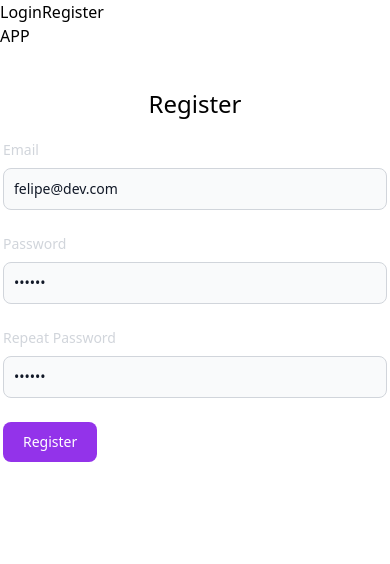
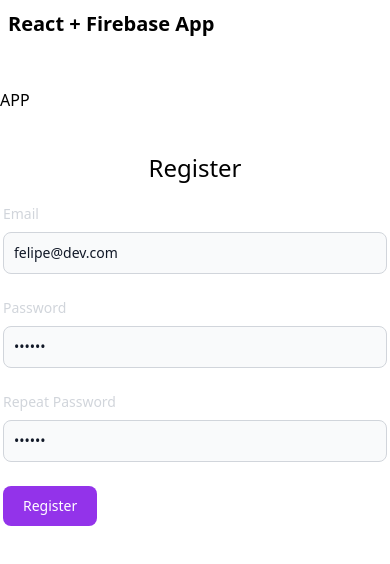
Before and after one commit to felipe300/React-Firebase, a React (Vite) app: page /register in a window 390 px wide. Shown: the top 564 px of the page. Built offline with nearby package versions, Linux system fonts and the light colour scheme; no server answers.

Commit message:
feat: Add styles for Navbar

```diff
--- a/src/components/FormErrors.jsx
+++ b/src/components/FormErrors.jsx
@@ -1,5 +1,4 @@
 const FormErrors = ({ err }) => {
-  // <span className='font-medium'>{err.message}</span> Username already taken!
   return (
     <>
       {err &&
--- a/src/components/FormInput.jsx
+++ b/src/components/FormInput.jsx
@@ -1,5 +1,5 @@
 import { forwardRef } from 'react'
-import { checkInput, checkLabel } from '../utils/errorClassName'
+import { checkInput, checkLabel } from '../utils/stylesClasses'
 
 const FormInput = forwardRef(
   ({ type, placeholder, onChange, onBlur, name, label, error, children }, ref) => {
--- a/src/components/Navbar.jsx
+++ b/src/components/Navbar.jsx
@@ -1,6 +1,7 @@
-import { NavLink } from 'react-router-dom'
+import { NavLink, Link } from 'react-router-dom'
 import { useContext } from 'react'
 import { UserContext } from '../context/UserProvider'
+import { NavbarButtonStyle } from '../utils/stylesClasses'
 
 const Navbar = () => {
   const { user, signOutUser } = useContext(UserContext)
@@ -14,21 +15,38 @@ const Navbar = () => {
   }
 
   return (
-    <div>
+    <nav className='bg-white border-gray-200 px-2 sm:px-4 py-2.5 rounded dark:bg-gray-600'>
+      <div className='container flex flex-wrap justify-between items-center mx-auto'>
+        <Link to='/' className='flex items-center'>
+          <span className='self-center text-xl font-semibold whitespace-nowrap dark:text-white'>
+            React + Firebase App
+          </span>
+        </Link>
+        <div className='flex md:order-2 space-x-2'>
           {user
             ? (
               <>
-            <NavLink to='/'>Home</NavLink>
-            <button onClick={handleLogOut}>Logout</button>
+                <NavLink to='/' className={NavbarButtonStyle('blue')}>
+                  Home
+                </NavLink>
+                <button onClick={handleLogOut} className={NavbarButtonStyle('red')}>
+                  Logout
+                </button>
               </>
               )
             : (
               <>
-            <NavLink to='/login'>Login</NavLink>
-            <NavLink to='/register'>Register</NavLink>
+                <NavLink to='/login' className={NavbarButtonStyle('blue')}>
+                  Login
+                </NavLink>
+                <NavLink to='/register' className={NavbarButtonStyle('blue')}>
+                  Register
+                </NavLink>
               </>
               )}
         </div>
+      </div>
+    </nav>
   )
 }
 
--- a/src/routes/Login.jsx
+++ b/src/routes/Login.jsx
@@ -39,7 +39,7 @@ const Login = () => {
 
   return (
     <>
-      <Title title='Register' />
+      <Title title='Login' />
       <FormErrors err={errors.firebase} />
       <form onSubmit={handleSubmit(onSubmit)}>
         <FormInput
--- a/src/utils/errorClassName.js
+++ /dev/null
@@ -1,11 +0,0 @@
-export const checkLabel = (error) => {
-  return error
-    ? 'text-red-700 dark:text-red-500'
-    : 'text-gray-300 dark:text-gray-900'
-}
-
-export const checkInput = (error) => {
-  return error
-    ? 'bg-red-50 border border-red-500 text-red-900 placeholder-red-700 focus:ring-red-500 focus:border-red-50dark:bg-red-100 dark:border-red-400'
-    : 'bg-gray-50 border border-gray-300 text-gray-900 focus:ring-blue-500 focus:border-blue-500 block dark:bg-gray-700 dark:border-gray-600 dark:placeholder-gray-400 dark:text-white dark:focus:ring-blue-500 dark:focus:border-blue-500'
-}
--- /dev/null
+++ b/src/utils/stylesClasses.js
@@ -0,0 +1,15 @@
+export const checkLabel = (error) => {
+  return error
+    ? 'text-red-700 dark:text-red-500'
+    : 'text-gray-300 dark:text-gray-900'
+}
+
+export const checkInput = (error) => {
+  return error
+    ? 'bg-red-50 border border-red-500 text-red-900 placeholder-red-700 focus:ring-red-500 focus:border-red-50dark:bg-red-100 dark:border-red-400'
+    : 'bg-gray-50 border border-gray-300 text-gray-900 focus:ring-blue-500 focus:border-blue-500 block dark:bg-gray-100 dark:border-gray-600 dark:placeholder-gray-400 dark:text-black dark:focus:ring-blue-500 dark:focus:border-blue-500'
+}
+
+export const NavbarButtonStyle = (color) => {
+  return `focus:ring-4 focus:outline-none font-medium rounded-lg text-sm px-5 py-2.5 text-center mr-3 md:mr-0 text-white focus:ring-${color}-300 bg-${color}-700 hover:bg-${color}-800 dark:bg-${color}-600 dark:hover:bg-${color}-700 dark:focus:ring-${color}-800`
+}
```
Lines whose indentation alone changed are shown as unchanged.
